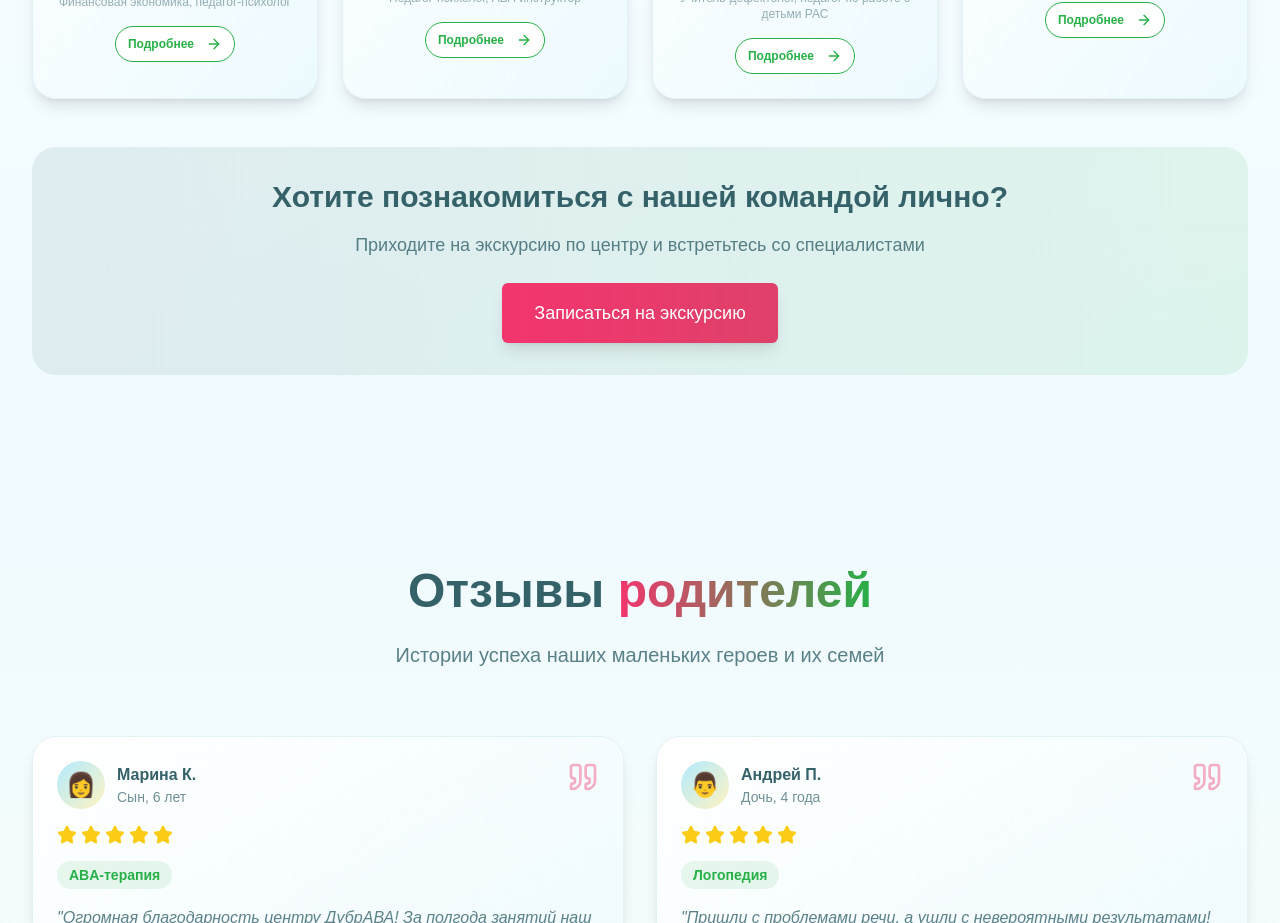
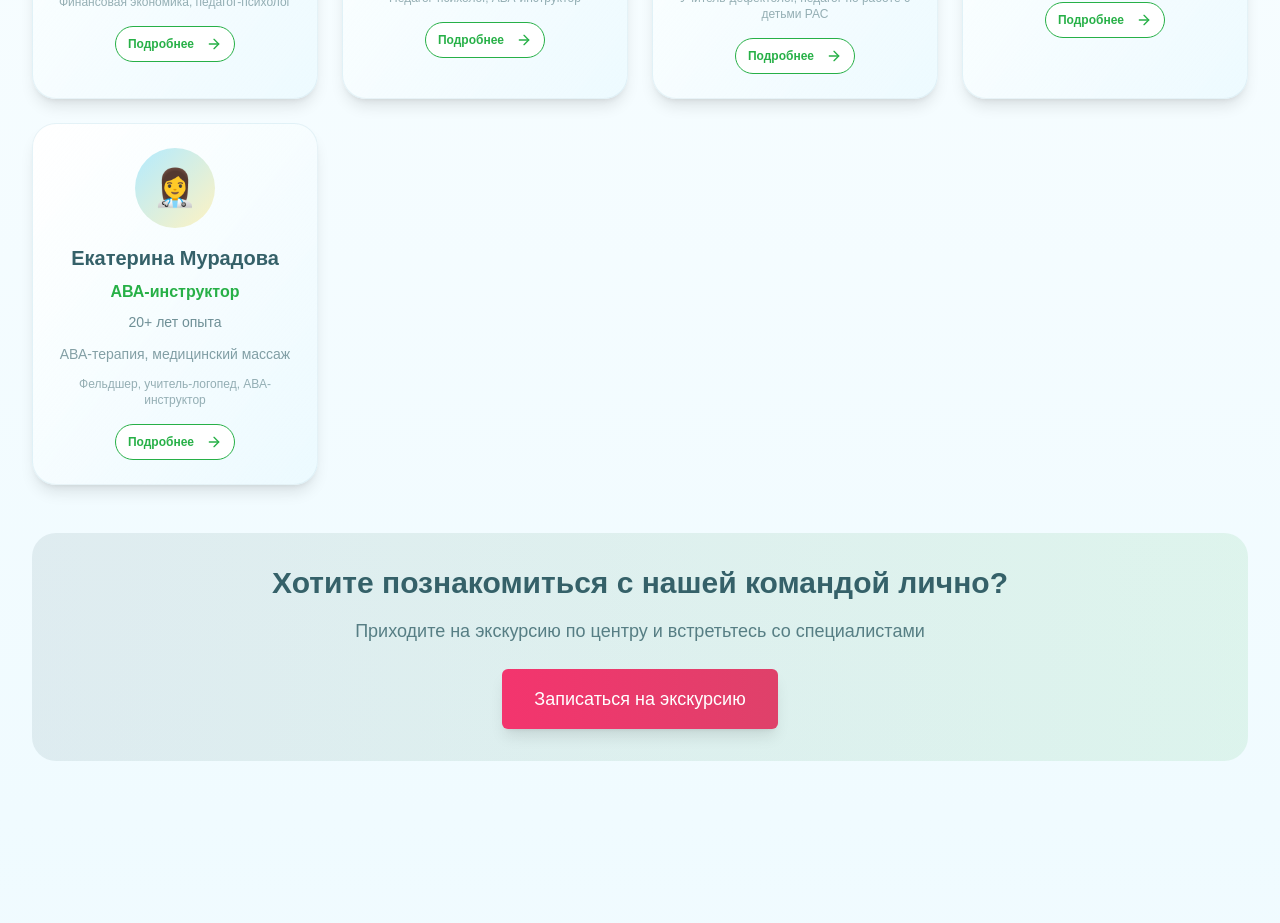
Before and after one commit to shurik8129/dubrava-kids-sparkle, a React (Vite) app: page / in a window 1280 px wide. Shown: the part 5380-6303 px from the top of the page. Built offline with nearby package versions, Linux system fonts and the light colour scheme.

Commit message:
Add Ekaterina Muradova to team.
Add information for Ekaterina Muradova to the team section.

```diff
--- a/src/components/TeamSection.tsx
+++ b/src/components/TeamSection.tsx
@@ -82,6 +82,24 @@ const TeamSection = () => {
         "Любые нарушения в развитии ребёнка"
       ],
       additionalInfo: "А еще она проводит диагностику здоровья и показывает мамочкам, как делать домашний массаж самостоятельно."
+    },
+    {
+      name: "Екатерина Мурадова",
+      position: "АВА-инструктор",
+      experience: "20+ лет опыта",
+      specialty: "АВА-терапия, медицинский массаж",
+      education: "Фельдшер, учитель-логопед, АВА-инструктор",
+      image: "👩‍⚕️",
+      description: "В 1999 году окончила Бийский медицинский колледж по специальности фельдшер, в 2001 году обучилась медицинскому массажу. 17 лет работала в детской больнице специалистом по массажу. Прошла обучение у Юлии Эрц и переподготовку на учителя-логопеда.",
+      tasks: [
+        "АВА-терапия для детей с РАС",
+        "Работа с СДВГ, ЗПР, ЗРР",
+        "Медицинский массаж",
+        "Коррекция поведенческих нарушений",
+        "Развитие навыков коммуникации",
+        "Формирование учебных навыков"
+      ],
+      additionalInfo: "Каждый день наблюдая трудности детей и родителей, поняла, как важно помочь! Видя реальные результаты и приобретенные детьми навыки, понимает, что находится на своем месте."
     }
   ];
 
```
